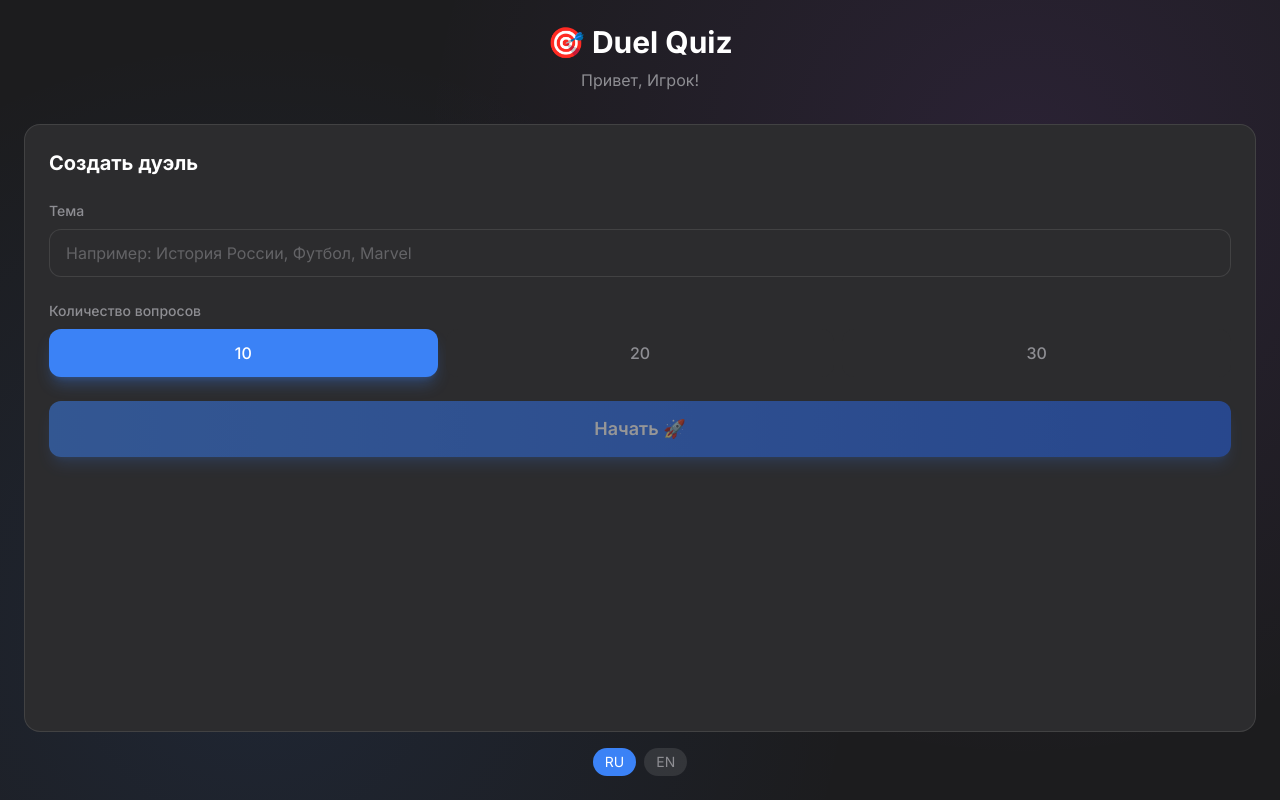
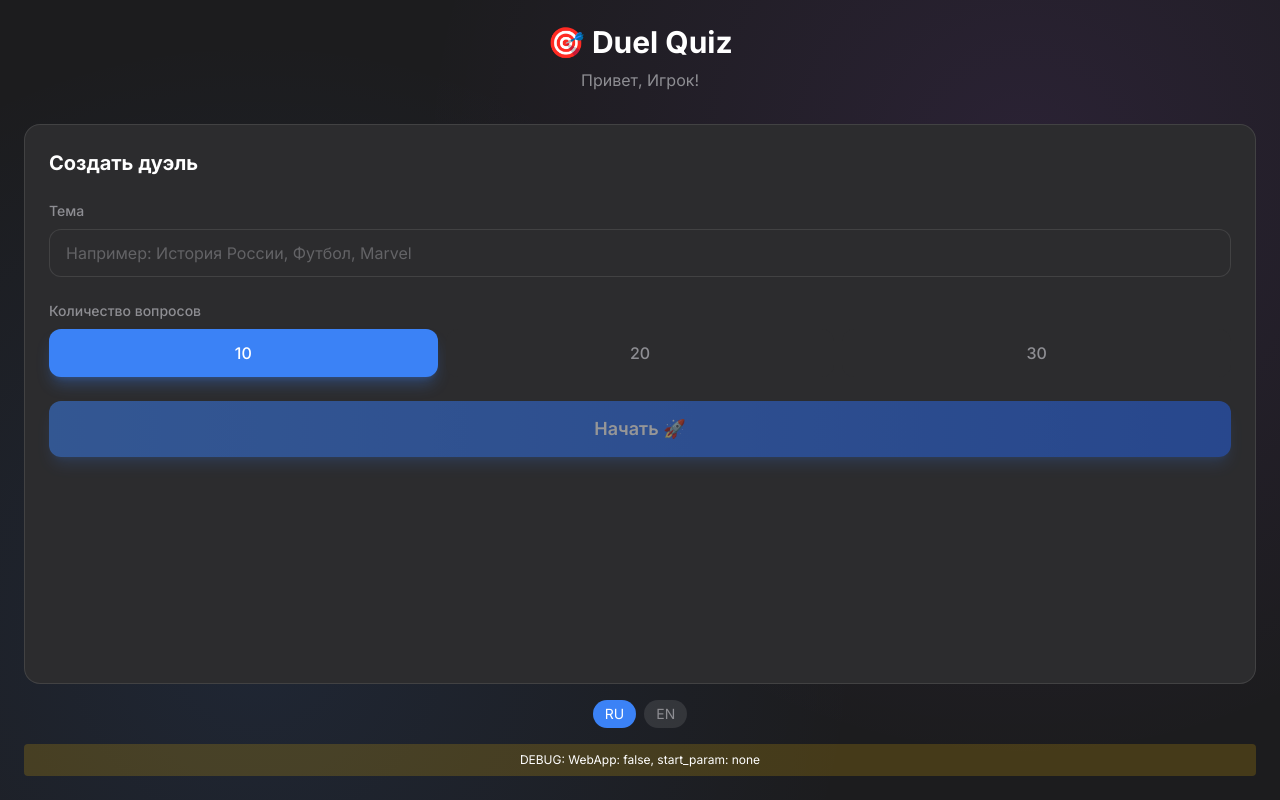
Before and after one commit to timatsusima/verso_game, a Next.js app in the folder apps/web/: page / in a window 1280 px wide. Both pictures are taken after a click on the button "🇷🇺 Русский". Built offline with nearby package versions, Linux system fonts and the light colour scheme; no server answers.

Commit message:
Debug: show start_param visually on screen

```diff
--- a/apps/web/src/app/page.tsx
+++ b/apps/web/src/app/page.tsx
@@ -46,20 +46,20 @@ function HomePageContent() {
   const [isLoading, setIsLoading] = useState(false);
   const [isAuthenticating, setIsAuthenticating] = useState(true);
   const [error, setError] = useState<string | null>(null);
+  const [debugInfo, setDebugInfo] = useState<string>('');
 
   // Handle Telegram start_param (deep link)
   useEffect(() => {
     if (typeof window !== 'undefined') {
-      // Debug: log all Telegram data
-      console.log('[HomePage] Telegram WebApp:', window.Telegram?.WebApp);
-      console.log('[HomePage] initDataUnsafe:', window.Telegram?.WebApp?.initDataUnsafe);
-      console.log('[HomePage] start_param:', window.Telegram?.WebApp?.initDataUnsafe?.start_param);
+      const startParam = window.Telegram?.WebApp?.initDataUnsafe?.start_param;
+      const hasWebApp = !!window.Telegram?.WebApp;
 
-      const startParam = window.Telegram?.WebApp?.initDataUnsafe?.start_param;
+      // Visual debug info
+      setDebugInfo(`WebApp: ${hasWebApp}, start_param: ${startParam || 'none'}`);
+
+      console.log('[HomePage] start_param:', startParam);
 
       if (startParam) {
-        console.log('[HomePage] Found start_param:', startParam);
-
         // Handle join_DUEL_ID format
         if (startParam.startsWith('join_')) {
           const duelId = startParam.replace('join_', '');
@@ -379,6 +379,13 @@ function HomePageContent() {
           EN
         </button>
       </div>
+
+      {/* Debug Info - временно для отладки */}
+      {debugInfo && (
+        <div className="mt-4 p-2 bg-yellow-500/20 rounded text-xs text-center">
+          DEBUG: {debugInfo}
+        </div>
+      )}
     </div>
   );
 }
```
